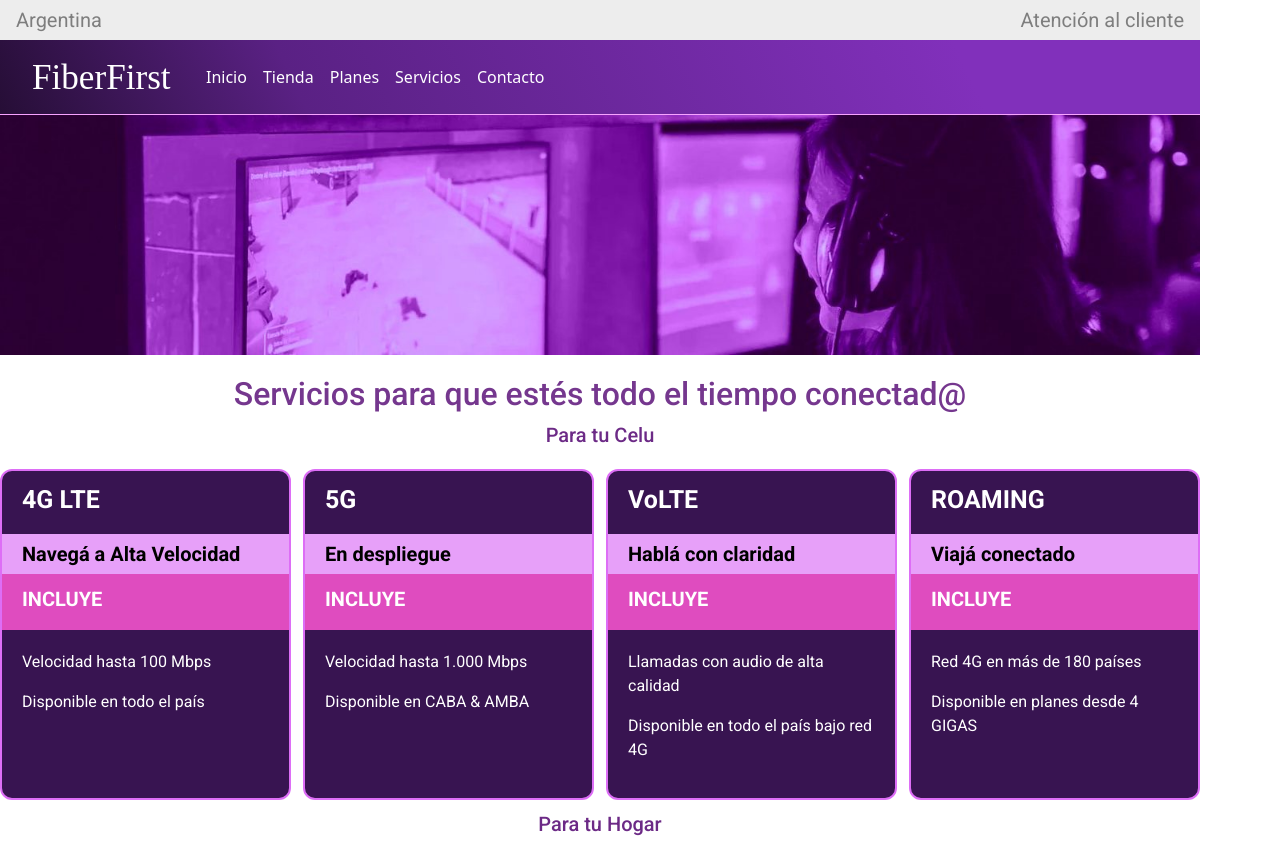
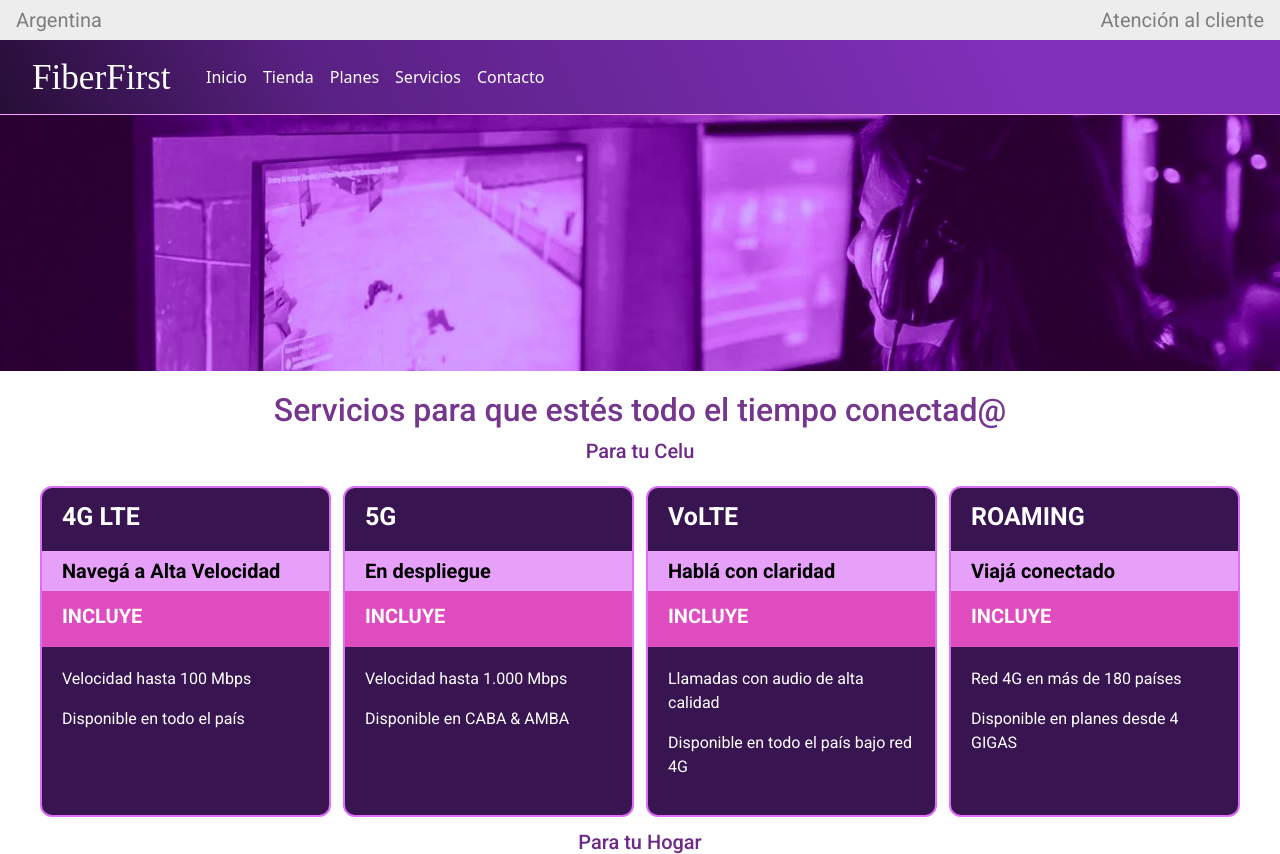
Before and after one commit to diazmg/preentrega_2, a plain HTML site: page pages/servicios.html in a window 1280 px wide. Shown: the top 854 px of the page. Drawn offline with nearby package versions, Linux system fonts and the light colour scheme.

Commit message:
Correcciones de errores

```diff
--- a/pages/servicios.html
+++ b/pages/servicios.html
@@ -82,7 +82,7 @@
         <!--Fin del menú de navegación-->
     </header>
     <main>
-        <img class="banner-servicios" src="../assets/resources/banner-servicios-gaming.jpg" alt="Fibra Óptica">
+        <img src="../assets/resources/banner-servicios-gaming.jpg" alt="Fibra Óptica" class="banner-fullwidth">
         <h1>Servicios para que estés todo el tiempo conectad@</h1>
         <!--SERVICIOS-MOVILES-->
         <h2>Para tu Celu</h2>
--- a/scss/base/_generales.scss
+++ b/scss/base/_generales.scss
@@ -12,7 +12,7 @@
 html,
 body {
     height: 100%;
-    width: 1200px;
+    width: 100%;
 }
 
 /* h1 General Style */
@@ -45,13 +45,19 @@ body {
 
 main img {
     display: block;
+    max-width: 100%;
     width: 100%;
+    height: auto;
 }
 
-/*INICIO ESTILOS ESPECIALES*/
-.banner-servicios {
-    width: 1200px;
+.banner-fullwidth {
+    display: block;
+    max-width: 100%;
+    width: 100%;
+    height: auto;
 }
+
+
 
 /* ESTILOS SHORTCUTS INDEX */
 .shortcuts-bg {
@@ -67,7 +73,7 @@ main img {
 
 .shortcuts {
     margin: 0 auto;
-    max-width: 1200vw;
+    max-width: 100%;
     width: 100%;
     display: flex;
     flex-direction: row;
@@ -350,13 +356,13 @@ main img {
     flex-direction: column;
     justify-content: center;
     align-items: center;
-    max-width: 1200px;
+    max-width: 100%;
     width: 100%;
     padding-bottom: 25px;
 
     .map-tiendas {
         width: 100%;
-        max-width: 100%;
+        max-width: 1200px;
         height: 450px;
         border-radius: 10px;
     }
--- a/scss/components/_main.scss
+++ b/scss/components/_main.scss
@@ -2,10 +2,9 @@ main {
     display: flex;
     flex-direction: column;
     flex-grow: 1;
-    margin: 0px auto;
     justify-content: space-between;
     align-items: center;
-    max-width: 100vw;
+    max-width: 100%;
     margin-bottom: 40px;
     p {
         font-family: "Roboto", sans-serif;
```
Also changed, not shown: pages/planes.html (+1 -1 lines), assets/css/style.css, 1 other file.
